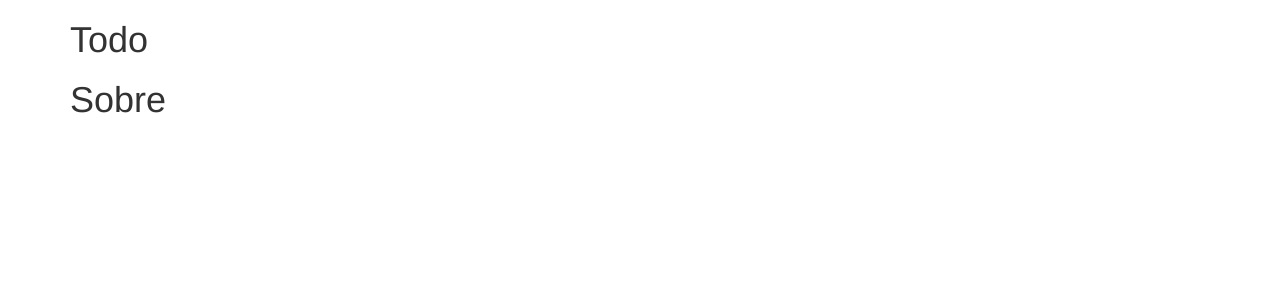
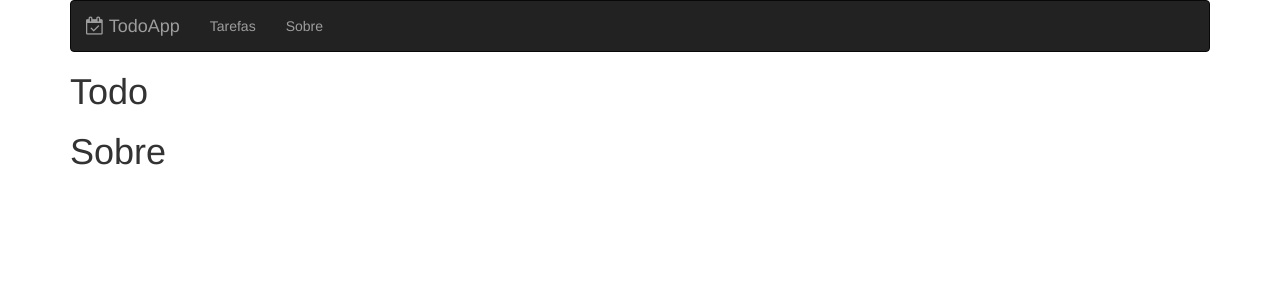
Before and after one commit to aristotelesbr/TodoApp, a React (Create React App) app: page / in a window 1280 px wide. Shown: the top 300 px of the page. Built offline with nearby package versions, Linux system fonts and the light colour scheme.

Commit message:
adding MenuComponent

```diff
--- a/src/main/App.jsx
+++ b/src/main/App.jsx
@@ -4,9 +4,11 @@
 import React from 'react'
 import Todo from '../todo/Todo'
 import About from '../about/About'
+import Menu from '../template/Menu'
 
 export default props => (
 	<div className='container'>
+		<Menu />
 		<Todo />
 		<About />
 	</div>
--- /dev/null
+++ b/src/template/Menu.jsx
@@ -0,0 +1,19 @@
+import React from 'react'
+
+export default props => (
+	<nav className='navbar navbar-inverse bg-inverse'>
+		<div className='container'>
+			<div className='navbar-hearder'>
+				<a className='navbar-brand' href='#'>
+					<i className='fa fa-calendar-check-o'></i> TodoApp
+				</a>
+			</div>
+			<div id='navbar' className='navbar-collapse collapse'>
+				<ul className='nav navbar-nav'>
+					<li><a href='#/todos'>Tarefas</a></li>
+					<li><a href='#/about'>Sobre</a></li>
+				</ul>
+			</div>
+		</div>
+	</nav>
+)
```
